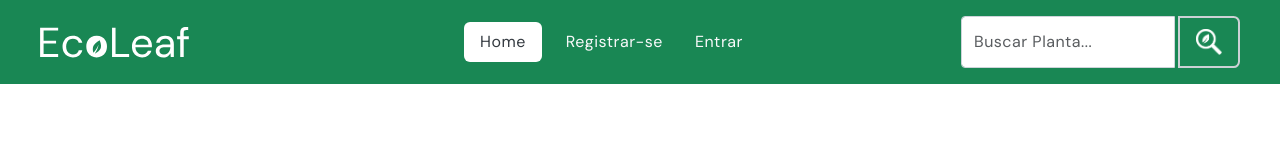
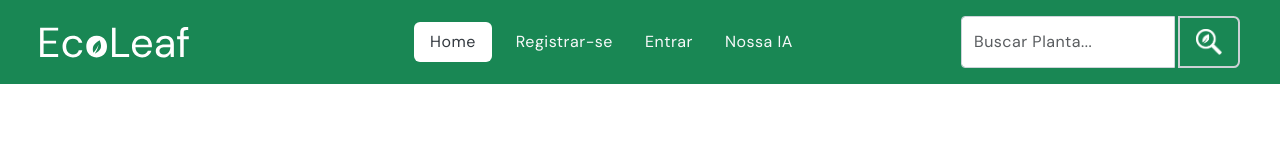
Before and after one commit to vbzt/EcoLeaf, a React (Vite) app in the folder frontend/: page / in a window 1280 px wide. Shown: the top 160 px of the page. Built offline with nearby package versions, Linux system fonts and the light colour scheme; no server answers.

Commit message:
AI introduction

```diff
--- a/frontend/src/components/layouts/header/Header.jsx
+++ b/frontend/src/components/layouts/header/Header.jsx
@@ -84,6 +84,12 @@ const Header = () => {
                             )
                     }
 
+
+                    <li className="nav-item">
+                        <NavLink to="/plantas/ia" className={({ isActive }) => `nav-link ${styles.navLink}  ${isActive ? styles.navLinkActive : "text-light"}` }> Nossa IA </NavLink>
+                    </li>
+
+
                 </ul>
             </nav>
             <div className={styles.menu}>
```
